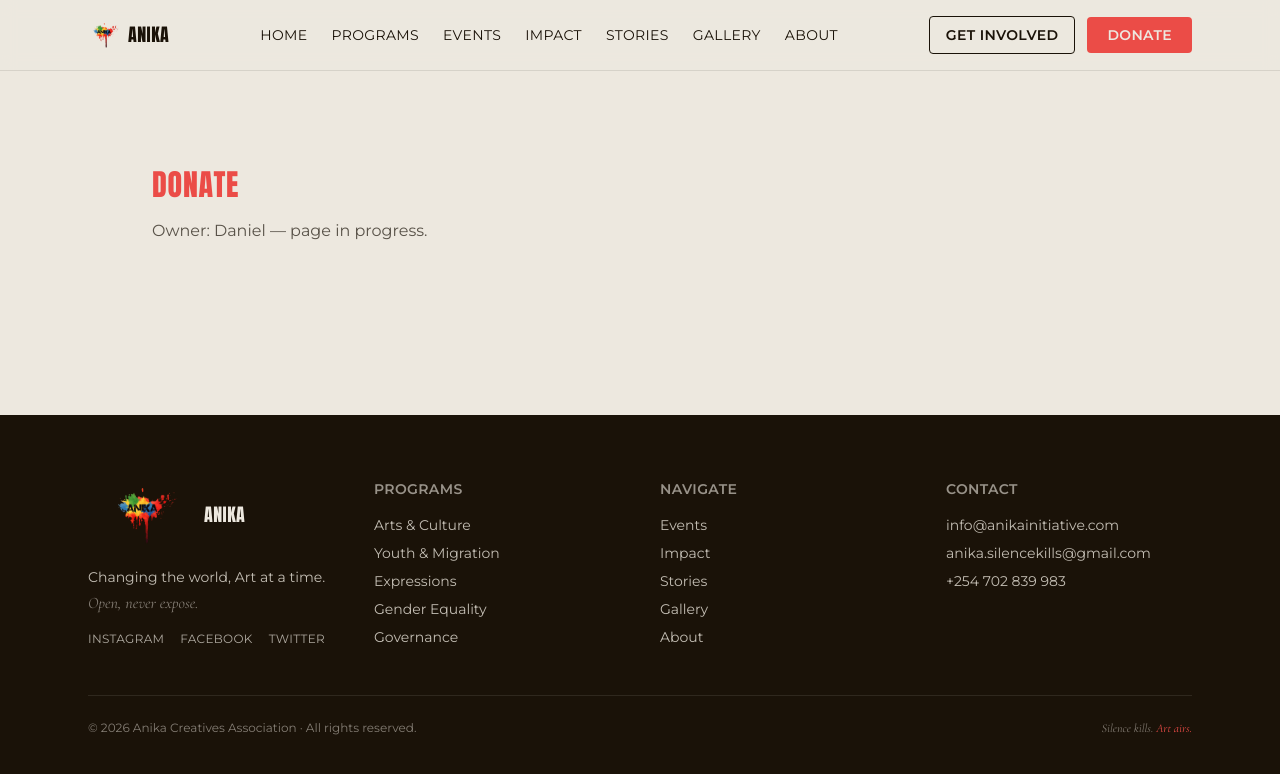
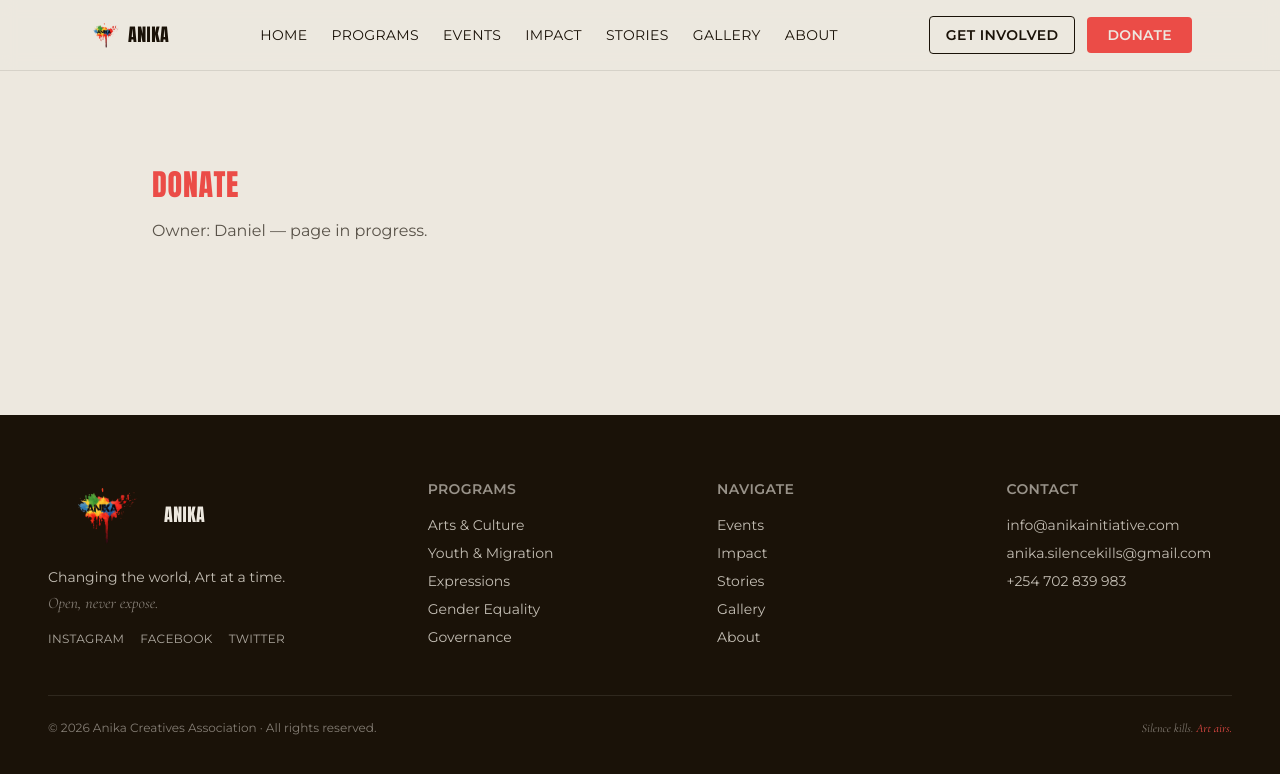
Before and after one commit to Jkosencha/Anika-Initiative, a React (Vite) app: page /donate in a window 1280 px wide. Shown: the top 774 px of the page. Built offline with nearby package versions, Linux system fonts and the light colour scheme.

Commit message:
Widen footer container and column spacing

```diff
--- a/src/components/layout/Footer.jsx
+++ b/src/components/layout/Footer.jsx
@@ -19,8 +19,8 @@ const navigate = [
 function Footer() {
   return (
     <footer className="bg-ink text-cream">
-      <div className="mx-auto max-w-6xl px-6 py-16">
-        <div className="grid gap-10 sm:grid-cols-2 lg:grid-cols-4">
+      <div className="mx-auto max-w-7xl px-6 py-16 lg:px-12">
+        <div className="grid gap-10 sm:grid-cols-2 lg:grid-cols-[1.4fr_1fr_1fr_1fr] lg:gap-x-16">
           <div>
             <NavLink to="/" className="flex items-center gap-2">
               <img src="/anika-logo.png" alt="Anika Initiative" className="h-18 w-auto object-contain" />
```
